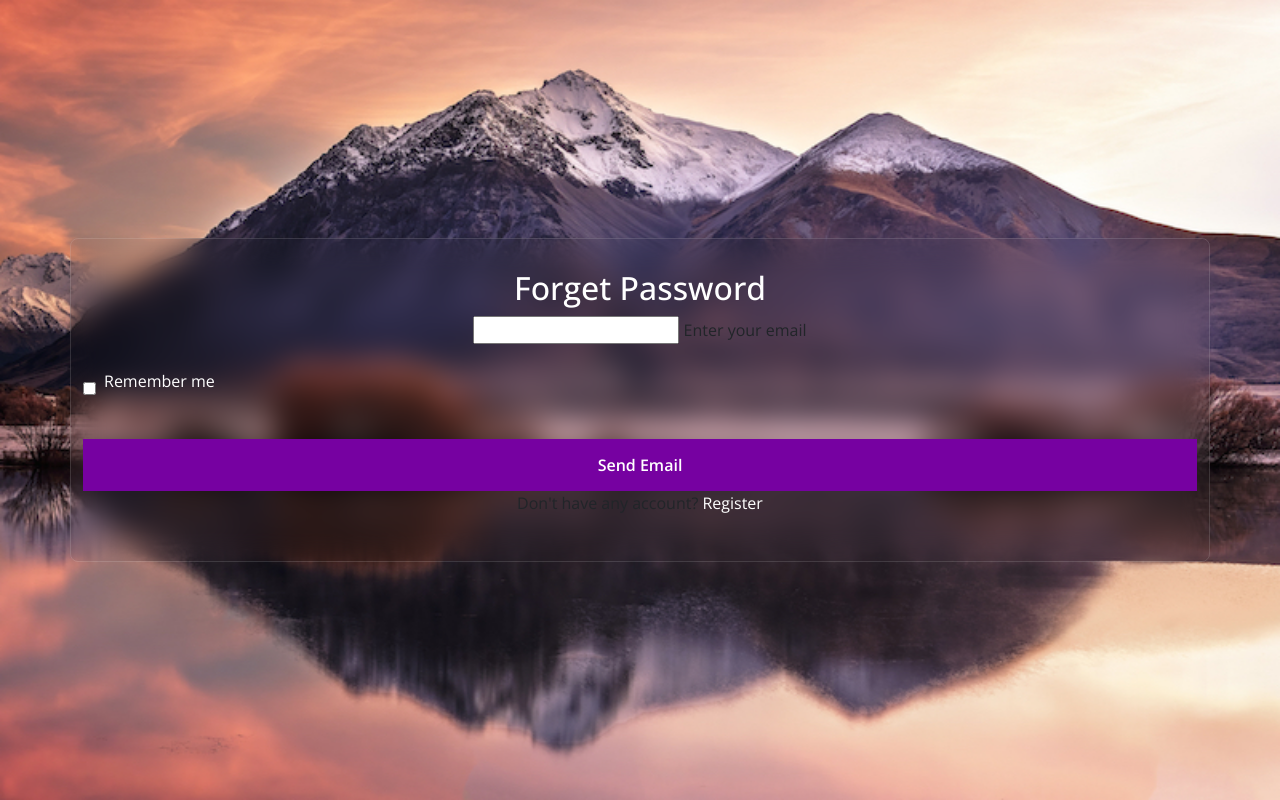
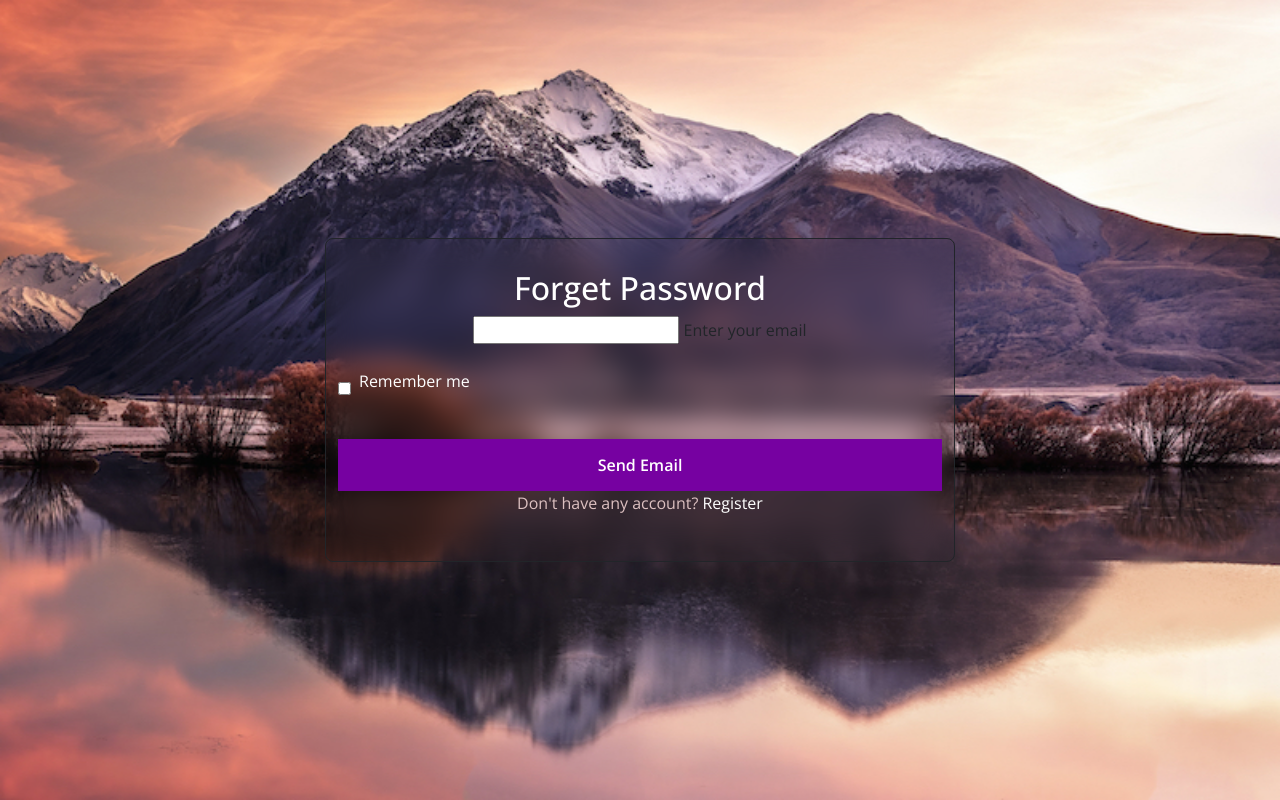
Before and after one commit to Chrispychrisx/car-hub, a plain HTML site: page forget.html in a window 1280 px wide. Drawn offline with nearby package versions, Linux system fonts and the light colour scheme.

Commit message:
Modified all pages

```diff
--- a/forget.html
+++ b/forget.html
@@ -13,7 +13,7 @@
 </head>
 <body>
     <div class="container">
-        <form action="#">
+        <form action="index.html">
             <h2>Forget Password</h2>
             <div class="input text">
                 <input type="email" required>
--- a/styles/forget.css
+++ b/styles/forget.css
@@ -15,6 +15,8 @@ body {
     padding: 0 10px;
 }
 
+
+
 body::before{
     content: "";
     position: absolute;
@@ -26,11 +28,11 @@ body::before{
 }
 
 .container{
-    width: 100%;
+    width: 50%!important;
     border-radius: 8px;
     padding: 30px;
     text-align: center;
-    border: 1px solid rgba(225, 225, 225,0.15);
+    border: 1px solid;
     backdrop-filter: blur(15px);
     --webkit-backdrop-filter: blur(15px);
 }
@@ -56,8 +58,8 @@ h2{
     position: absolute;
     top: 5%;
     left: 0%;
+    color: #b09cb8;
     transform: translateY(-50%);
-    color: #b73fe3;
     font-size: 16px;
     pointer-events: none;
     transition: 0.15s ease;
@@ -124,6 +126,12 @@ button:hover{
     color: #fff;
     background-color: rgba(225, 225, 225,0.36);
 
+}
 
+.register {
+}
 
+.register p{
+    font-size: 16px;
+    color: #dcc0c0;
 }
```
Also changed, not shown: login.html (+1 -1 lines).
